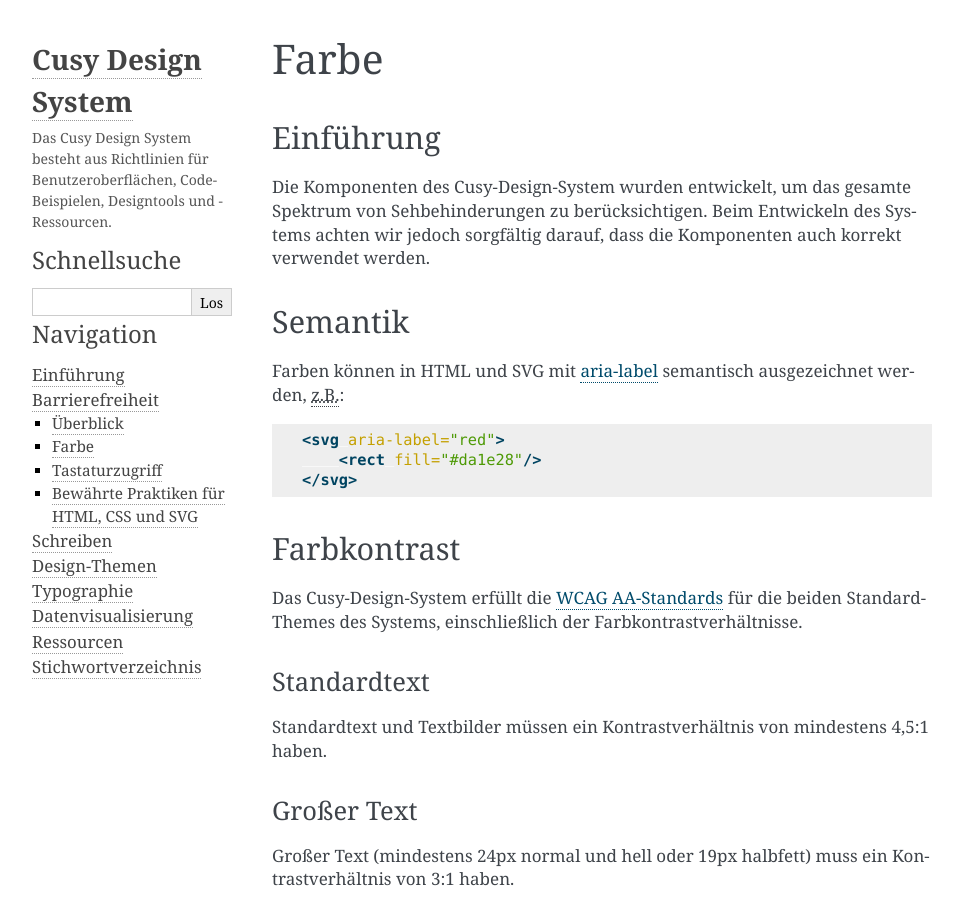
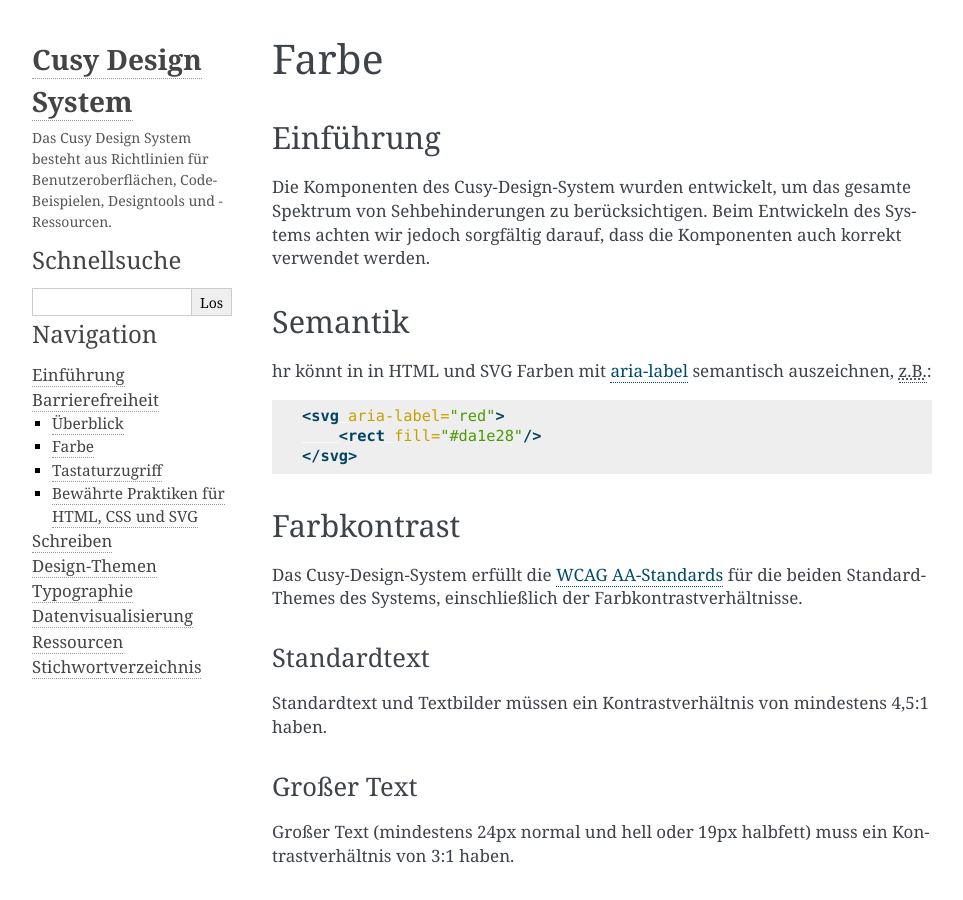
Before and after one commit to cusyio/cusy-design-system, a Sphinx documentation site: the page built from docs/accessibility/color.rst, in a window 1280 px wide and 900 px high. Shown: the whole window, without its empty margins (148-1111 px from the left). Built offline with Sphinx 7.4.7, drawn with Linux system fonts in a browser that asks for light colours.

Commit message:
Switch to active

```diff
--- a/docs/accessibility/color.rst
+++ b/docs/accessibility/color.rst
@@ -12,9 +12,9 @@
 Semantik
 --------
 
-Farben können in HTML und SVG mit `aria-label
+hr könnt in in HTML und SVG Farben mit `aria-label
 <https://developer.mozilla.org/en-US/docs/Web/Accessibility/ARIA/ARIA_Techniques/Using_the_aria-label_attribute>`_
-semantisch ausgezeichnet werden, :abbr:`z.B. (zum Beispiel)`:
+semantisch auszeichnen, :abbr:`z.B. (zum Beispiel)`:
 
 .. code-block:: xml
 
```
